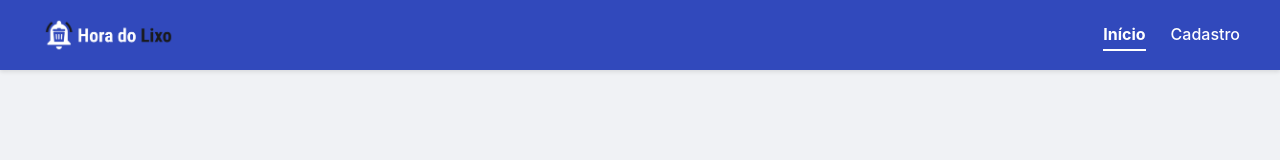
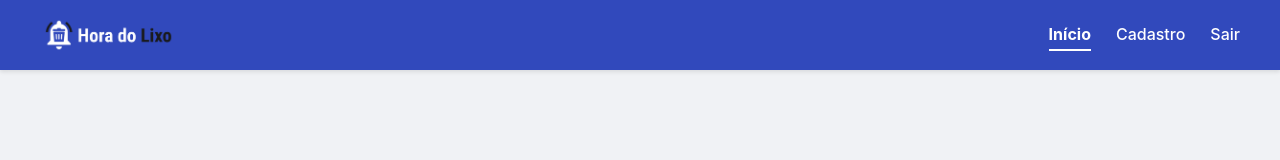
Before and after one commit to mateusgui/HoraDoLixo, a Nuxt app: page /home in a window 1280 px wide. Shown: the top 160 px of the page. Built offline with nearby package versions, Linux system fonts and the light colour scheme.

Commit message:
Update TheHeader.vue
Adicionado o botão Sair no cabeçalho para fazer o logout da conta

```diff
--- a/components/TheHeader.vue
+++ b/components/TheHeader.vue
@@ -6,14 +6,35 @@
           <img src="/img/LogoHeader.png" alt="Ícone Hora do Lixo" class="header-logo-img">
         </NuxtLink>
       </div>
+
       <nav class="main-nav">
         <NuxtLink to="/home" class="nav-link">Início</NuxtLink>
-        <NuxtLink to="/perfil" class="nav-link">Cadastro</NuxtLink> </nav>
+        <NuxtLink to="/perfil" class="nav-link">Cadastro</NuxtLink>
+        <a href="#" @click.prevent="logout" class="nav-link">Sair</a>
+      </nav>
     </div>
   </header>
 </template>
 
+<script setup>
+// Função de logout adicionada
+const logout = async () => {
+  // 1. Pede confirmação ao usuário para evitar cliques acidentais
+  const confirmed = confirm('Você tem certeza que deseja sair?');
+
+  // 2. Se o usuário confirmar, executa a lógica de logout
+  if (confirmed) {
+    // No futuro, aqui você limparia os dados de autenticação do usuário (ex: token)
+    console.log('Usuário deslogado. Redirecionando para o login...');
+
+    // 3. Redireciona o usuário para a página de login
+    await navigateTo('/login');
+  }
+};
+</script>
+
 <style scoped>
+/* Os seus estilos continuam os mesmos e já se aplicam ao novo link */
 .main-header {
   background-color: #3149BC;
   padding: 15px 30px;
@@ -43,6 +64,7 @@
   padding: 5px 0;
   border-bottom: 2px solid transparent;
   transition: border-color 0.3s ease;
+  cursor: pointer; /* Adicionado para o link de Sair parecer clicável */
 }
 .nav-link:hover {
   border-bottom-color: rgba(255, 255, 255, 0.7);
--- a/pages/esqueci-senha.vue
+++ b/pages/esqueci-senha.vue
@@ -41,28 +41,24 @@ definePageMeta({
 
 const email = ref('');
 
-// Função que será chamada quando o formulário for enviado
-const handlePasswordResetRequest = () => {
+const handlePasswordResetRequest = async () => {
   if (!email.value) {
     alert('Por favor, digite seu e-mail.');
     return;
   }
 
-  // --- Lógica de Placeholder (simulação) ---
-  // No futuro, aqui você fará a chamada para a API do seu back-end .NET
+  // chamada para a API
   console.log('Solicitação de recuperação de senha para o e-mail:', email.value);
 
   alert('Se este e-mail estiver cadastrado, você receberá um link para redefinir sua senha em breve.');
 
-  // Opcional: redirecionar o usuário para a página de login após a solicitação
-  // navigateTo('/login');
+  await navigateTo('/login');
 };
 </script>
 
 <style scoped>
-/* Estilos específicos para esta página */
+
 .form-card {
-  /* A maior parte dos estilos vem do main.css, aqui ajustamos o que for preciso */
   text-align: center;
 }
 
--- a/pages/home.vue
+++ b/pages/home.vue
@@ -44,8 +44,7 @@
 <script setup>
 import { reactive } from 'vue';
 
-// --- SIMULAÇÃO DE DADOS ---
-// Dados que virão do backend
+// Simulação de dados que virão do backend
 const coletaComum = reactive({
   zona: 'REGIÃO 02',
   dias: 'Segundas, Quartas e Sextas-feiras',
```
